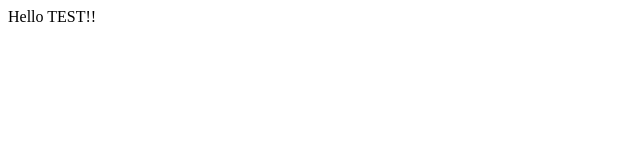
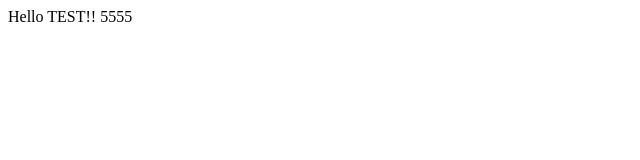
Before and after one commit to Jerrykosun0525/MyJerry, a plain HTML site: page test.html in a window 1280 px wide. Shown: the full height of the page, 0-640 px from the left. Drawn offline with Linux system fonts and the light colour scheme.

Commit message:
3rd commit

```diff
--- a/test.html
+++ b/test.html
@@ -1,6 +1,6 @@
 <html>
-<title>Hello TEST</title>
+<title>Hello TEST  55</title>
 <body>
-Hello TEST!!
+Hello TEST!! 5555
 </body>
 </html>
```
